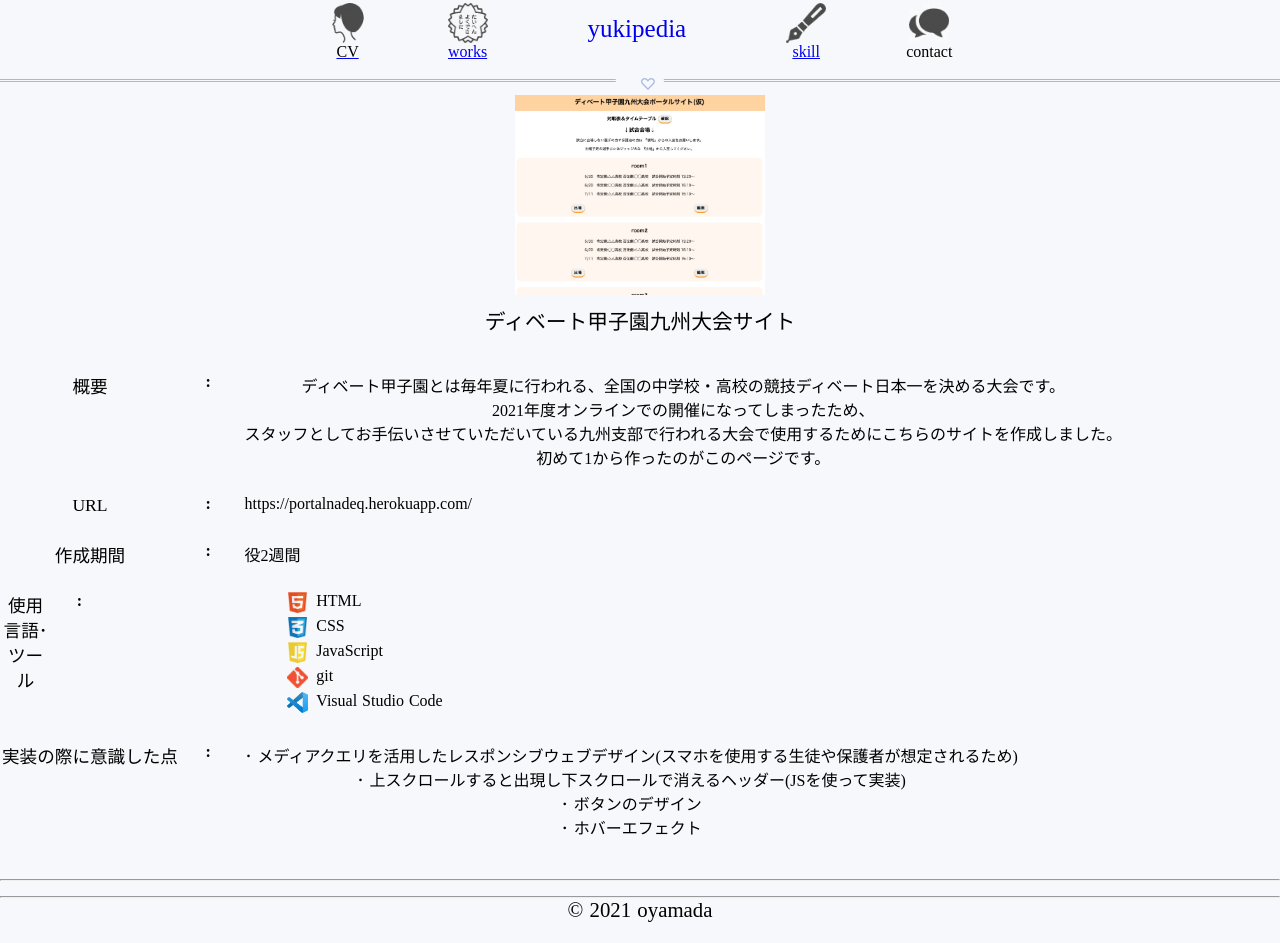
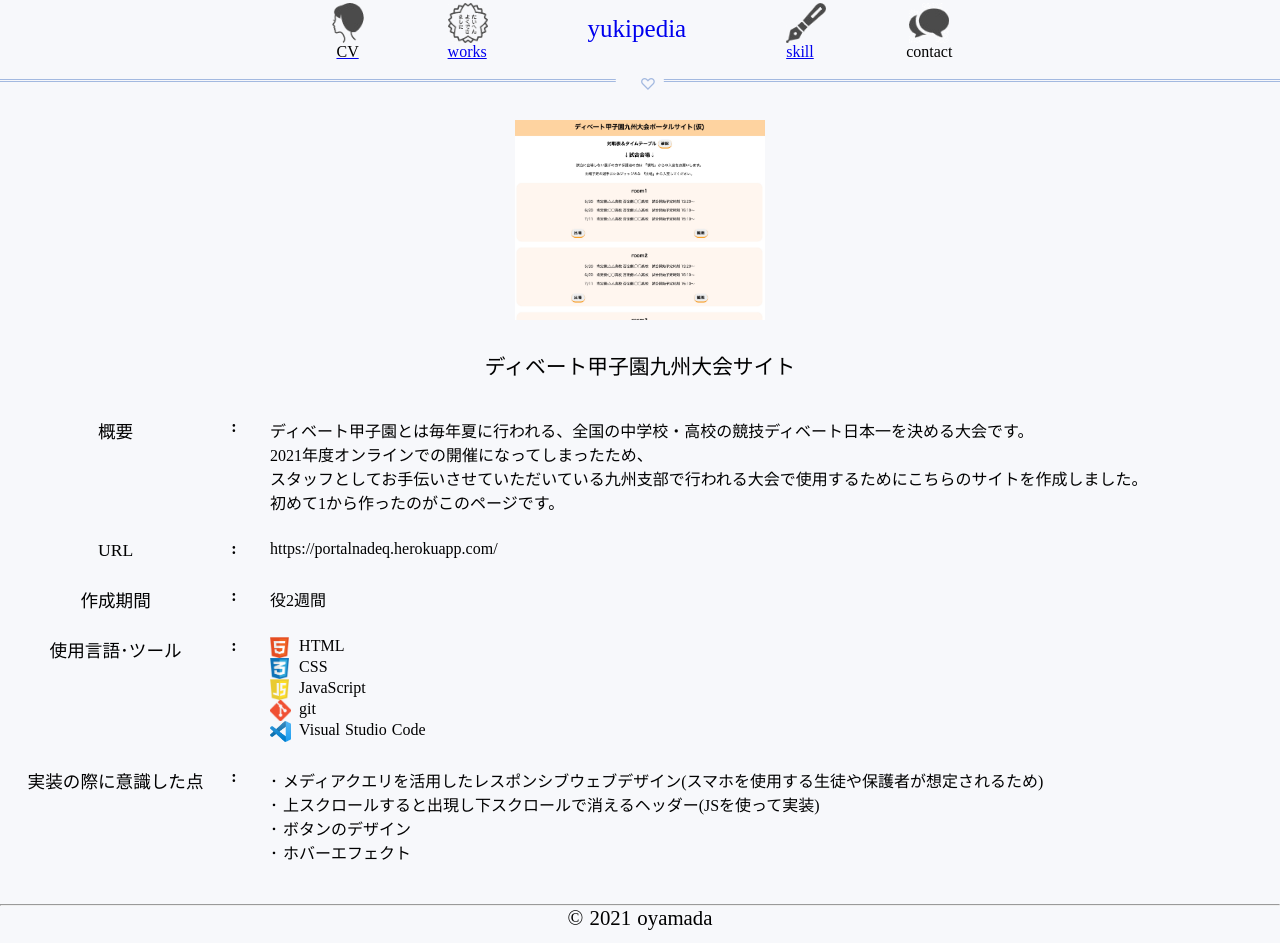
Before and after one commit to schnee25/portfolio, a Nuxt app: page /works/debateq in a window 1280 px wide. Built offline with nearby package versions, Linux system fonts and the light colour scheme; a web font is replaced by a local one.

Commit message:
skillの表示がおかしかった点を修正

```diff
--- a/pages/works/debateq.vue
+++ b/pages/works/debateq.vue
@@ -7,7 +7,7 @@
         <div class="main">
 
           <div class="worksdebateq">
-            <img src="~/assets/screanshot-debateq.jpg" class="workss"/>
+            <div class="worksimg"><img src="~/assets/screanshot-debateq.jpg" class="workss"/></div>
             <h1>ディベート甲子園九州大会サイト</h1>
           </div>
 
@@ -15,34 +15,27 @@
             <div class="excomponent">
               <h2 class="subtitle">概要</h2>
               <div class="separation"><p>:&ensp;</p></div>
-              <div class="explanation">
               <div class="extxt">
                 <p>ディベート甲子園とは毎年夏に行われる、全国の中学校・高校の競技ディベート日本一を決める大会です。</p>
                 <p>2021年度オンラインでの開催になってしまったため、</p>
                 <p>スタッフとしてお手伝いさせていただいている九州支部で行われる大会で使用するためにこちらのサイトを作成しました。</p>
                 <p>初めて1から作ったのがこのページです。</p>
               </div>
-              </div>
-
 
             </div>
 
             <div class="excomponent">
               <h2 class="subtitle">URL</h2>
               <div class="separation"><p>:&ensp;</p></div>
-              <div class="explanation">
               <div><p class="skilltxt">https://portalnadeq.herokuapp.com/</p></div>
-              </div>
-
             </div>
 
             <div class="excomponent">
               <h2 class="subtitle">作成期間</h2>
               <div class="separation"><p>:&ensp;</p></div>
-              <div class="explanation">
+              <div>
                 <p class="skilltxt">
                   役2週間
-                  <!-- 2/27-3/12 -->
                 </p>
               </div>
             </div>
@@ -50,7 +43,6 @@
             <div class="excomponent">
               <h2 class="subtitle">使用言語･ツール</h2>
               <div class="separation"><p>:&ensp;</p></div>
-              <div class="explanation">
               <div class="skillitems">
                 <div class="usedskill">
                   <div class="logo">
@@ -89,12 +81,10 @@
               </div>
             </div>
 
-            </div>
 
             <div class="excomponent">
               <h2 class="subtitle">実装の際に意識した点</h2>
               <div class="separation"><p>:&ensp;</p></div>
-              <div class="explanation">
               <div class="extxt">
                 <p>･ メディアクエリを活用したレスポンシブウェブデザイン<span>(スマホを使用する生徒や保護者が想定されるため)</span></p>
                 <p>･ 上スクロールすると出現し下スクロールで消えるヘッダー<span>(JSを使って実装)</span></p>
@@ -102,18 +92,17 @@
                 <p>･ ホバーエフェクト</p>
               </div>
             </div>
-            </div>
 
         </div>
       </div>
     </div>
 
-    <hr class="border" />
     <div class="footer">
       <AppFooter></AppFooter>
     </div>
 
 </div>
+
 
 
 </template>
@@ -129,18 +118,18 @@ components: {
 
 </script>
 
+
 <style>
 .body {
   font-family: 'Kiwi Maru', serif;
   min-height: calc(100vh - 150px);
 }
-.main{
-  text-align:center;
-}
 
 .worksdebateq{
   display: inline-block;
-  margin: 1% 3% 1% 3%;
+  margin: 3% 0 1% 0;
+  width: 100vw;
+  text-align: center;
 }
 
 .workss{
@@ -153,6 +142,12 @@ h1 {
   font-weight: normal;
 }
 
+p{
+  text-align: left;
+  }
+h2{
+  margin-left: 2%;
+  }
 .subtitle {
   display: flex;
   font-size: 110%;
@@ -172,19 +167,16 @@ h1 {
 .excomponent{
   display: flex;
   margin: 2% 0% 2% 0%;
-  justify-content: flex-start
 }
 
 .HTML,.CSS,.JavaScript,.git,.VScode{
 text-align: left;
-width: 800px;
 display: inline-block;
 }
-
 .usedskill {
  display: inline-flex;
+
 }
-
 
 .skilliconimg {
   max-width: 21px;
@@ -199,9 +191,16 @@ display: inline-block;
  display: inline-block;
 }
 
+.skillitems{
+  display: flex;
+  flex-direction: column;
+}
+
 .border {
   display: block;
 }
+
+
 
 
 /* レスポンシブ */
@@ -229,4 +228,6 @@ display: inline-block;
     display: block;
   }
 }
+
+
 </style>
--- a/pages/works/portforio.vue
+++ b/pages/works/portforio.vue
@@ -178,7 +178,6 @@ h2{
 }
 .HTML,.CSS,.JavaScript,.Vue,.git,.VScode{
 text-align: left;
-width: 800px;
 display: inline-block;
 }
 .usedskill {
@@ -199,6 +198,11 @@ display: inline-block;
  display: inline-block;
 }
 
+.skillitems{
+  display: flex;
+  flex-direction: column;
+}
+
 .border {
   display: block;
 }
```
Lines whose indentation alone changed are shown as unchanged.
